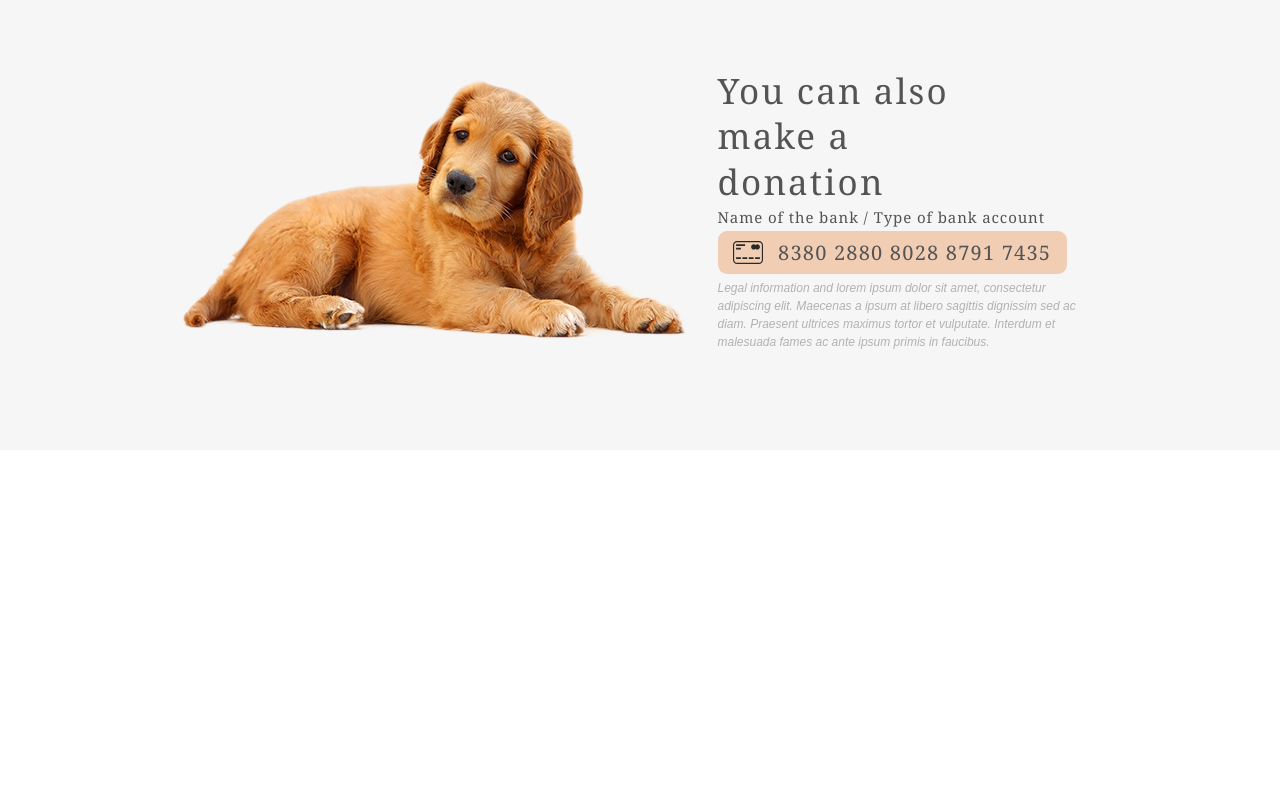
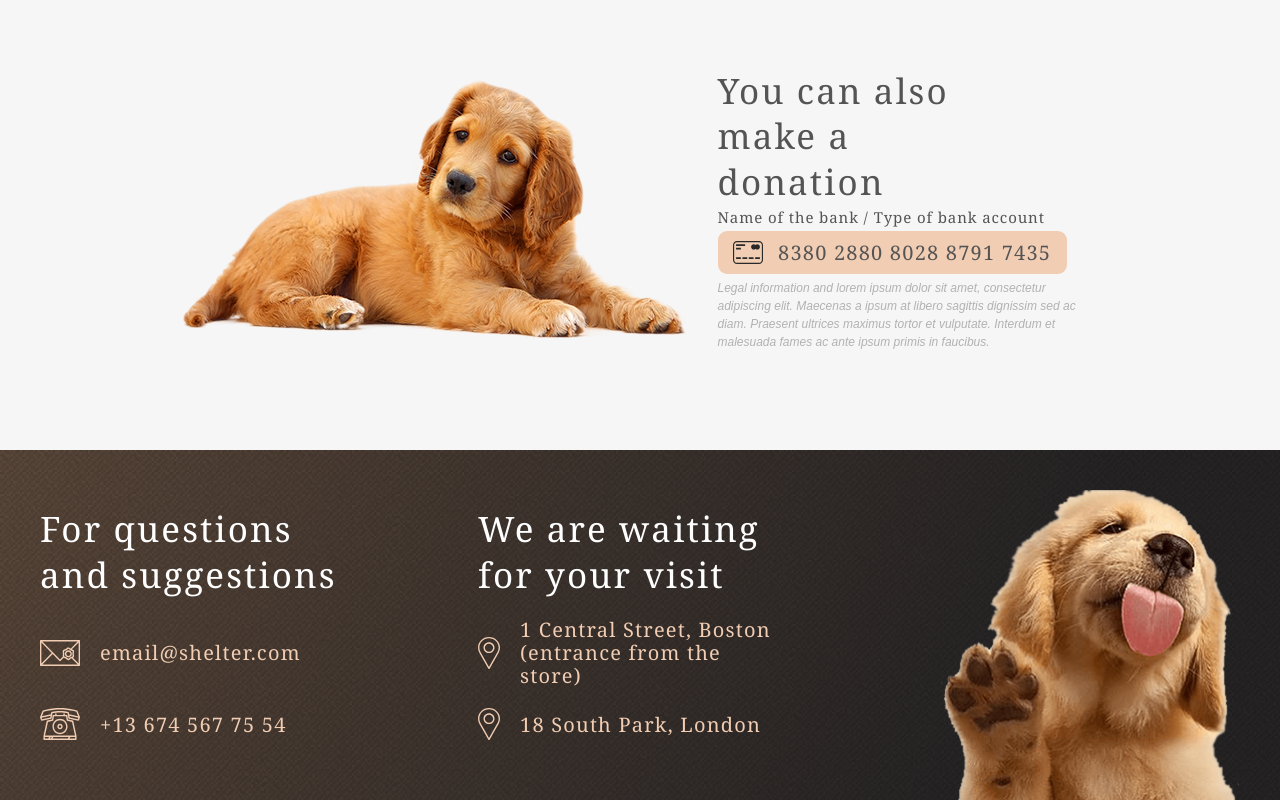
Before and after one commit to yulya-radevich/Cozy-House, a website built with webpack: page index.html in a window 1280 px wide. Shown: the part 2996-3796 px from the top of the page. Before the commit the page ends 3446 px from the top, so only its background shows below. Built offline with nearby package versions, Linux system fonts and the light colour scheme; files whose address does not match are found by name.

Commit message:
feat: add footer

```diff
--- a/index.html
+++ b/index.html
@@ -167,6 +167,35 @@
         </div>
     </section>
 </main>
+<footer class="footer">
+<div class="footer-container">
+    <div class="footer-container__box">
+    <div class="footer-container__contacts">
+        <h3 class="footer__title">For questions and suggestions</h3>
+        <div class="footer__connected">
+            <img src="src/img/mail.svg" alt="Photo">
+            <a class="footer__connected-text">email@shelter.com</a>
+        </div>
+        <div class="footer__connected">
+            <img src="src/img/phone.svg" alt="Photo">
+            <a class="footer__connected-text">+13 674 567 75 54</a>
+        </div>
+    </div>
+    <div class="footer-container__contacts">
+        <h3 class="footer__title">We are waiting for your visit</h3>
+        <div class="footer__connected">
+            <img src="src/img/pin.svg" alt="Photo">
+            <a class="footer__connected-text">1 Central Street, Boston (entrance from the store)</a>
+        </div>
+        <div class="footer__connected">
+            <img src="src/img/pin.svg" alt="Photo">
+            <a class="footer__connected-text">18 South Park, London</a>
+        </div>
+    </div>
+    </div>
+    <img src="src/img/footer-puppy.png" alt="photo">
+</div>
+</footer>
 <script src="public/bundle.js"></script>
 </body>
 </html>
--- a/src/scss/_vars.scss
+++ b/src/scss/_vars.scss
@@ -27,7 +27,7 @@ $ls-text: 0.06em;
   line-height: 130%;
   font-family: $georgia-ff;
   color: $color-btn-txt;
-  letter-spacing: 0.06em;
+  letter-spacing: $ls-text;
 }
 
 %primary-button-filled{
--- a/src/scss/style.scss
+++ b/src/scss/style.scss
@@ -94,7 +94,7 @@ body {
         width: 207px;
         height: 52px;
 
-        &:hover{
+        &:hover {
           @extend %primary-button-filled;
         }
       }
@@ -177,7 +177,7 @@ body {
         justify-content: space-between;
         align-items: center;
 
-        .catalog-friends__pets{
+        .catalog-friends__pets {
           display: flex;
           justify-content: space-between;
           flex: 1;
@@ -218,7 +218,7 @@ body {
           letter-spacing: $ls-text;
           color: $color-btn-txt;
 
-          &:hover{
+          &:hover {
             @extend %filled-button;
           }
         }
@@ -231,7 +231,7 @@ body {
           justify-content: center;
           align-items: center;
 
-          &:hover{
+          &:hover {
             @extend %filled-button;
           }
         }
@@ -242,13 +242,14 @@ body {
         width: 261px;
         height: 52px;
 
-        &:hover{
+        &:hover {
           @extend %primary-button-filled;
         }
       }
     }
   }
-  .help-shelter__container{
+
+  .help-shelter__container {
     width: 100%;
     height: 611px;
     background-color: $color-white;
@@ -256,7 +257,7 @@ body {
     align-items: flex-end;
     justify-content: center;
 
-    .help-shelter__container-information{
+    .help-shelter__container-information {
       width: 1200px;
       height: 431px;
       display: flex;
@@ -265,7 +266,7 @@ body {
       justify-content: space-between;
       margin-bottom: 100px;
 
-      .help-shelter__title{
+      .help-shelter__title {
         font-family: $georgia-ff;
         font-style: normal;
         font-weight: 400;
@@ -278,14 +279,14 @@ body {
         text-align: center;
       }
 
-      .help-shelter__box{
+      .help-shelter__box {
         width: 1026px;
         height: 281px;
         display: flex;
         justify-content: center;
         flex-wrap: wrap;
 
-        .help-shelter__item{
+        .help-shelter__item {
           height: 113px;
           flex-basis: 20%;
           display: flex;
@@ -294,7 +295,7 @@ body {
           justify-content: space-between;
         }
 
-        .help-shelter__name{
+        .help-shelter__name {
           font-family: $georgia-ff;
           font-style: normal;
           font-weight: 400;
@@ -306,7 +307,8 @@ body {
       }
     }
   }
-  .donation-container{
+
+  .donation-container {
     width: 100%;
     height: 462px;
     background-color: $color-white-catalog-friends;
@@ -314,7 +316,7 @@ body {
     justify-content: center;
     padding-top: 80px;
 
-    .donation-box{
+    .donation-box {
       width: 915px;
       height: 282px;
       display: flex;
@@ -322,19 +324,19 @@ body {
       align-items: center;
 
 
-      .credit-cart__puppy{
+      .credit-cart__puppy {
         width: 505px;
         height: 261px;
       }
 
-      .donation-box-text{
+      .donation-box-text {
         width: 380px;
         height: 283px;
         display: flex;
         flex-direction: column;
         justify-content: space-between;
 
-        .donation__title{
+        .donation__title {
           width: 300px;
           font-family: $georgia-ff;
           font-style: normal;
@@ -347,7 +349,7 @@ body {
           color: $color-title-grey;
         }
 
-        .donation__bank-account{
+        .donation__bank-account {
           font-family: $georgia-ff;
           font-style: normal;
           font-weight: 400;
@@ -358,7 +360,8 @@ body {
           letter-spacing: $ls-text;
           color: $color-title-grey;
         }
-        .donation__credit-cart{
+
+        .donation__credit-cart {
           width: 349px;
           height: 43px;
           background-color: $color-link;
@@ -374,11 +377,12 @@ body {
           letter-spacing: $ls-text;
           color: $color-title-grey;
 
-          &:hover{
+          &:hover {
             @extend %primary-button-filled;
           }
         }
-        .donation__legal-information{
+
+        .donation__legal-information {
           font-family: $arial-ff;
           font-style: italic;
           font-weight: 400;
@@ -393,4 +397,64 @@ body {
   }
 }
 
+.footer {
+  width: 100%;
+  height: 350px;
+  background-image: url(../img/start-screen-gradient-background.png);
+  background-size: cover;
+  background-repeat: no-repeat;
+  display: flex;
+  justify-content: center;
+  align-items: flex-end;
+
+  .footer-container {
+    width: 1200px;
+    height: 310px;
+    display: flex;
+    justify-content: space-between;
+
+    .footer-container__box{
+      width: 740px;
+      display: flex;
+      justify-content: space-between;
+      padding-top: 16px;
+    }
+
+    .footer-container__contacts {
+      width: 302px;
+      height: 234px;
+      display: flex;
+      flex-direction: column;
+      justify-content: space-between;
+
+      .footer__title {
+        font-family: $georgia-ff;
+        font-style: normal;
+        font-weight: 400;
+        font-size: $fz-title-grey;
+        line-height: 130%;
+        letter-spacing: $ls-text;
+        color: $color-white;
+      }
+
+      .footer__connected {
+        display: flex;
+        align-items: center;
+
+        .footer__connected-text {
+          font-family: $georgia-ff;
+          font-style: normal;
+          font-weight: 400;
+          font-size: $fz-pets-name;
+          line-height: 115%;
+          letter-spacing: $ls-text;
+          color: $color-link;
+          padding-left: 20px;
+
+        }
+      }
+    }
+  }
+}
+
 @import "media";
```
Also changed, not shown: public/style.css, src/img/footer-puppy.png (added), src/img/mail.svg (added), src/img/phone.svg (added), src/img/pin.svg (added).
